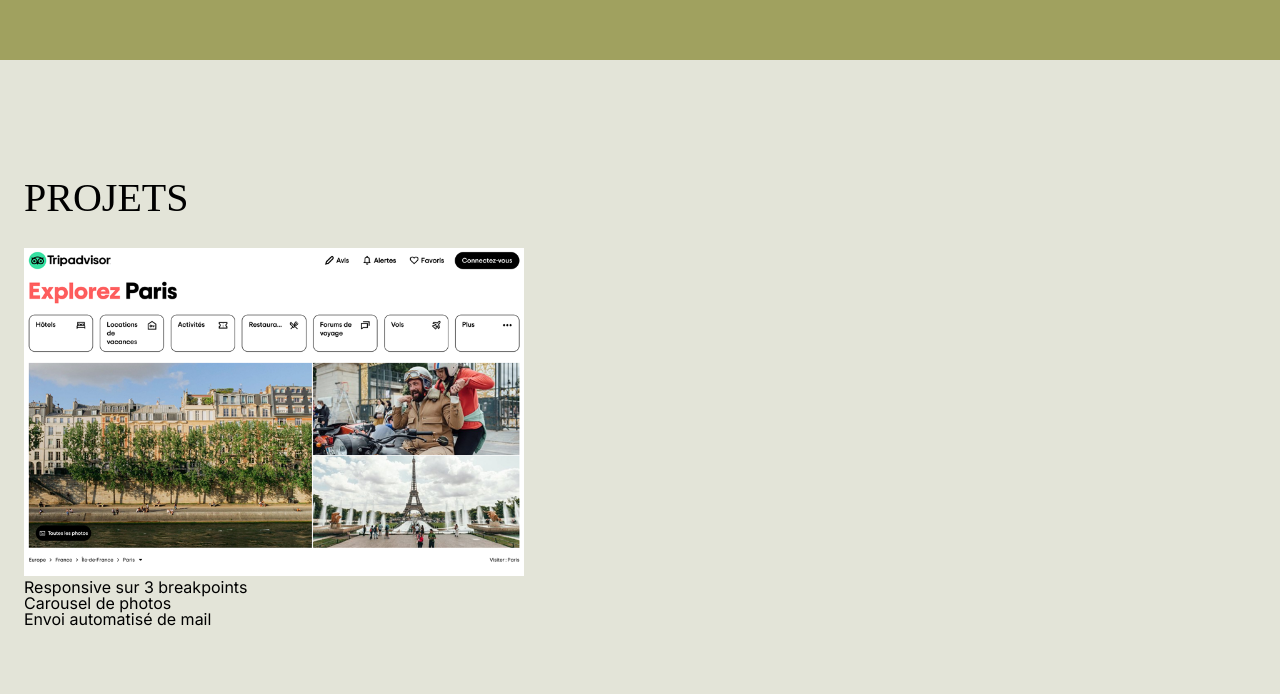
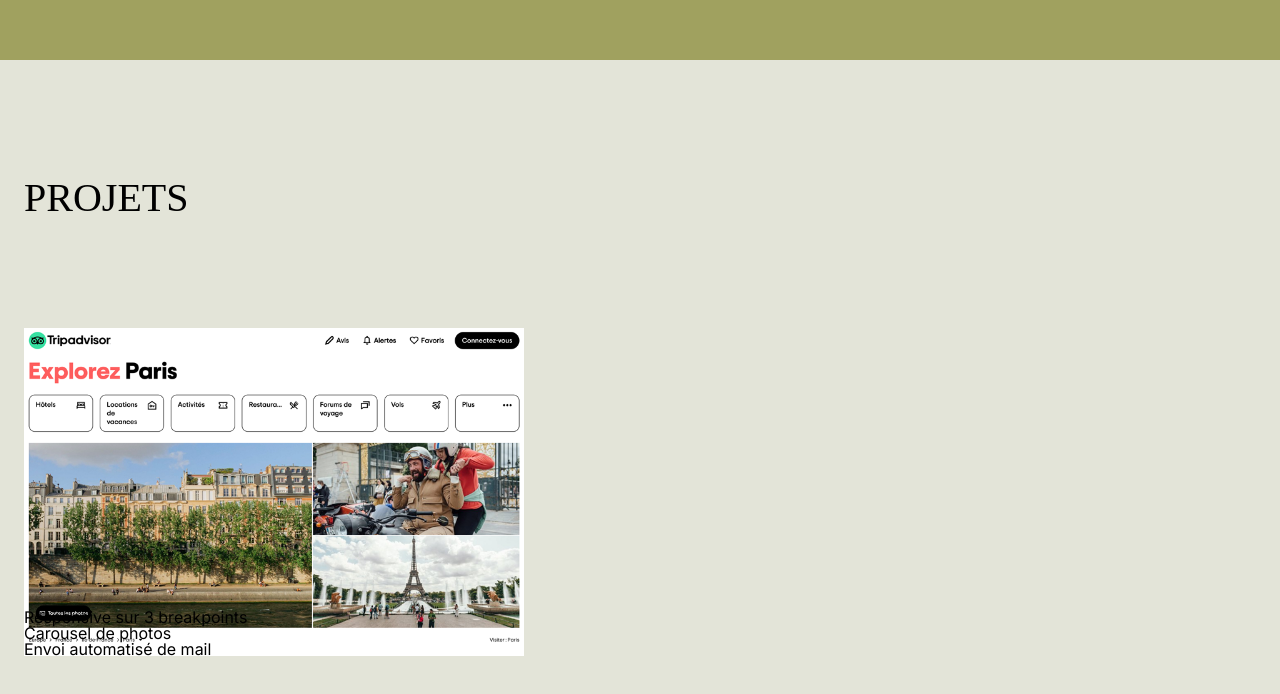
Before and after one commit to maeva-d/portfolio-react, a React (Vite) app: page / in a window 1280 px wide. Shown: the part 2436-3130 px from the top of the page. Built offline with nearby package versions, Linux system fonts and the light colour scheme; a web font is replaced by a local one.

Commit message:
use article tag + fixed position absolute not working

```diff
--- a/src/Components/projects-section/Projects.jsx
+++ b/src/Components/projects-section/Projects.jsx
@@ -17,8 +17,8 @@
       <div className="container sections">
         <h2>Projets</h2>
         <menu>
-          <nav>
-            <aside>
+          {/* <nav> */}
+          <article>
             <img
               src={tripadvisor}
               alt="projet tripadvisor"
@@ -26,17 +26,17 @@
               // onMouseLeave={() => setShowDescription(false)}
             />
             {/* {showDescription && ( */}
-              <div className="description">
-                <ul>
+
+            <ul className="description">
               <li>Responsive sur 3 breakpoints</li>
               <li>Carousel de photos</li>
               <li>Envoi automatisé de mail</li>
             </ul>
-              </div>
+
             {/* )} */}
-            </aside>
+          </article>
           <aside></aside>
-          </nav>
+          {/* </nav> */}
           {/* <nav>
             <aside></aside>
             <aside></aside>
--- a/src/Components/projects-section/projects.scss
+++ b/src/Components/projects-section/projects.scss
@@ -9,9 +9,10 @@
     font-family: "baskervville";
     text-transform: uppercase;
     line-height: 100px;
+    margin-bottom: 80px;
   }
 
-  aside: {
+  article {
     position: relative;
   }
 
@@ -20,18 +21,18 @@
     transition: filter 0.5s ease-in-out;
     -webkit-filter: grayscale(0%);
     filter: grayscale(0%);
-    // position: relative;
-  }
+    position: relative;
 
-  img:hover {
-    cursor: pointer;
-    -webkit-filter: grayscale(100%);
-    filter: grayscale(100%);
+    &:hover {
+      cursor: pointer;
+      -webkit-filter: grayscale(100%);
+      filter: grayscale(100%);
+    }
   }
 
   .description {
     position: absolute;
-    // bottom: 15px;
+    bottom: 2px;
 
     li {
       color: #{black};
```
Lines whose indentation alone changed are shown as unchanged.
